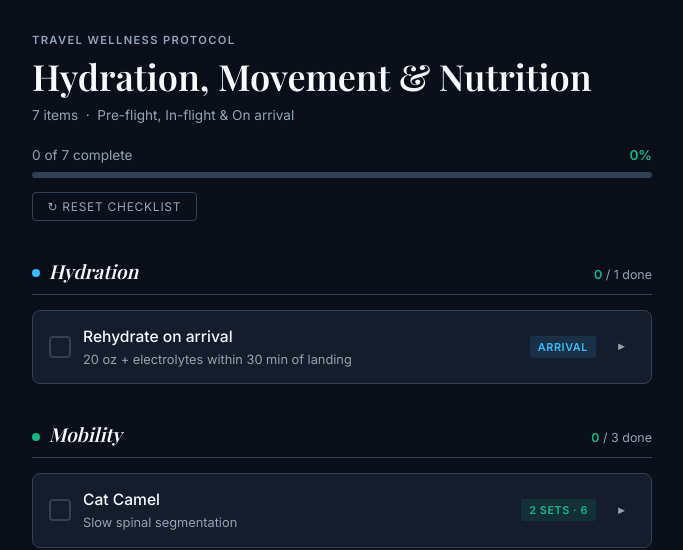
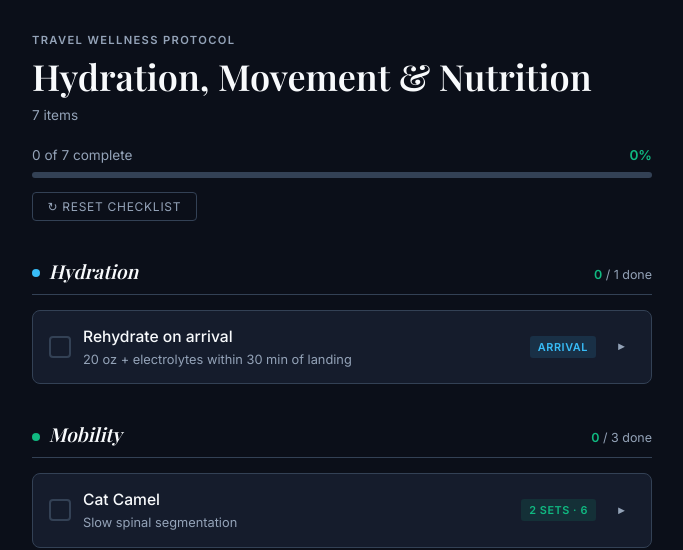
Before and after one commit to shamdonk/EP-Travel, a plain HTML site: page index.html in a window 1280 px wide. Shown: the top 550 px of the page, without its empty margins (298-981 px from the left). Drawn offline with nearby package versions, Linux system fonts and the light colour scheme; a web font is replaced by a local one.

Commit message:
Update index.html

```diff
--- a/index.html
+++ b/index.html
@@ -84,7 +84,7 @@
   <header>
     <div class="subtitle">Travel Wellness Protocol</div>
     <h1>Hydration, Movement &amp; Nutrition</h1>
-    <div class="meta-info">7 items &nbsp;&middot;&nbsp; Pre-flight, In-flight &amp; On arrival</div>
+    <div class="meta-info">7 items</div>
     <div class="progress-container">
       <div class="progress-labels">
         <span class="progress-count" id="progress-text">0 of 7 complete</span>
```
